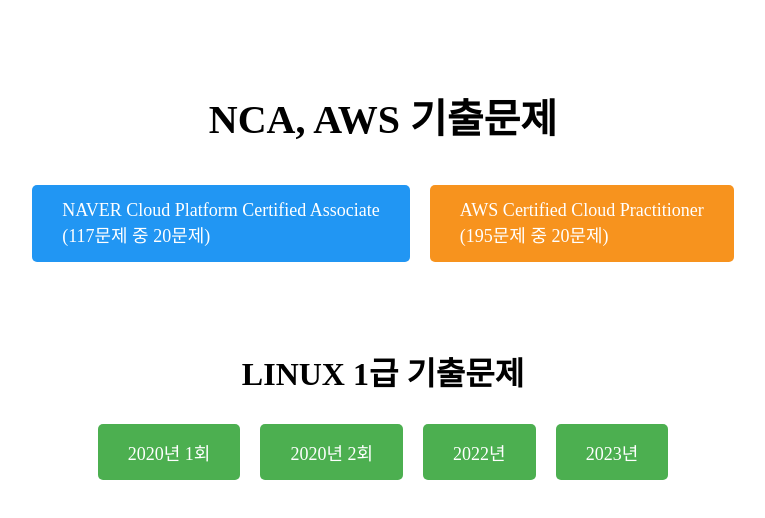
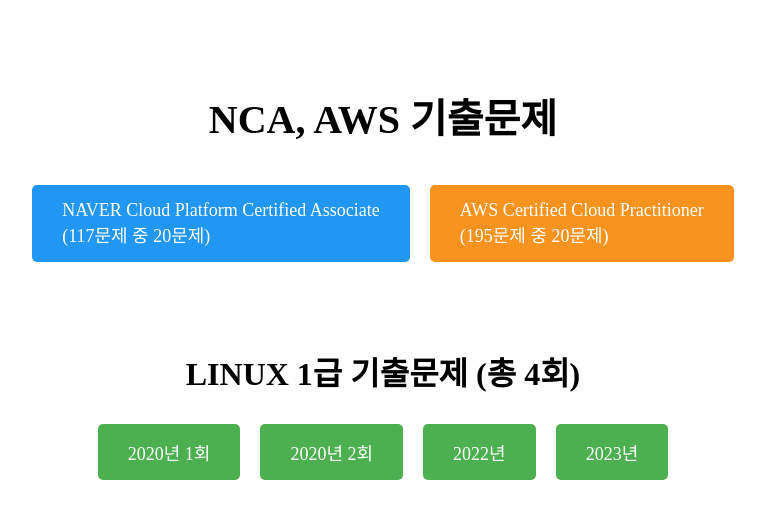
Before and after one commit to Stradivirus/exam_serverless, a React (Vite) app in the folder front/: page / in a window 1280 px wide. Shown: the top 518 px of the page, without its empty margins (257-1022 px from the left). Built offline with nearby package versions, Linux system fonts and the light colour scheme.

Commit message:
[up] 버킷 업로드 test13

```diff
--- a/front/src/App.tsx
+++ b/front/src/App.tsx
@@ -70,7 +70,7 @@
          fontWeight: 'bold',
          marginBottom: '30px'
        }}>
-         LINUX 1급 기출문제
+         LINUX 1급 기출문제 (총 4회)
        </h2>
        <div style={{
          display: 'flex',
```
